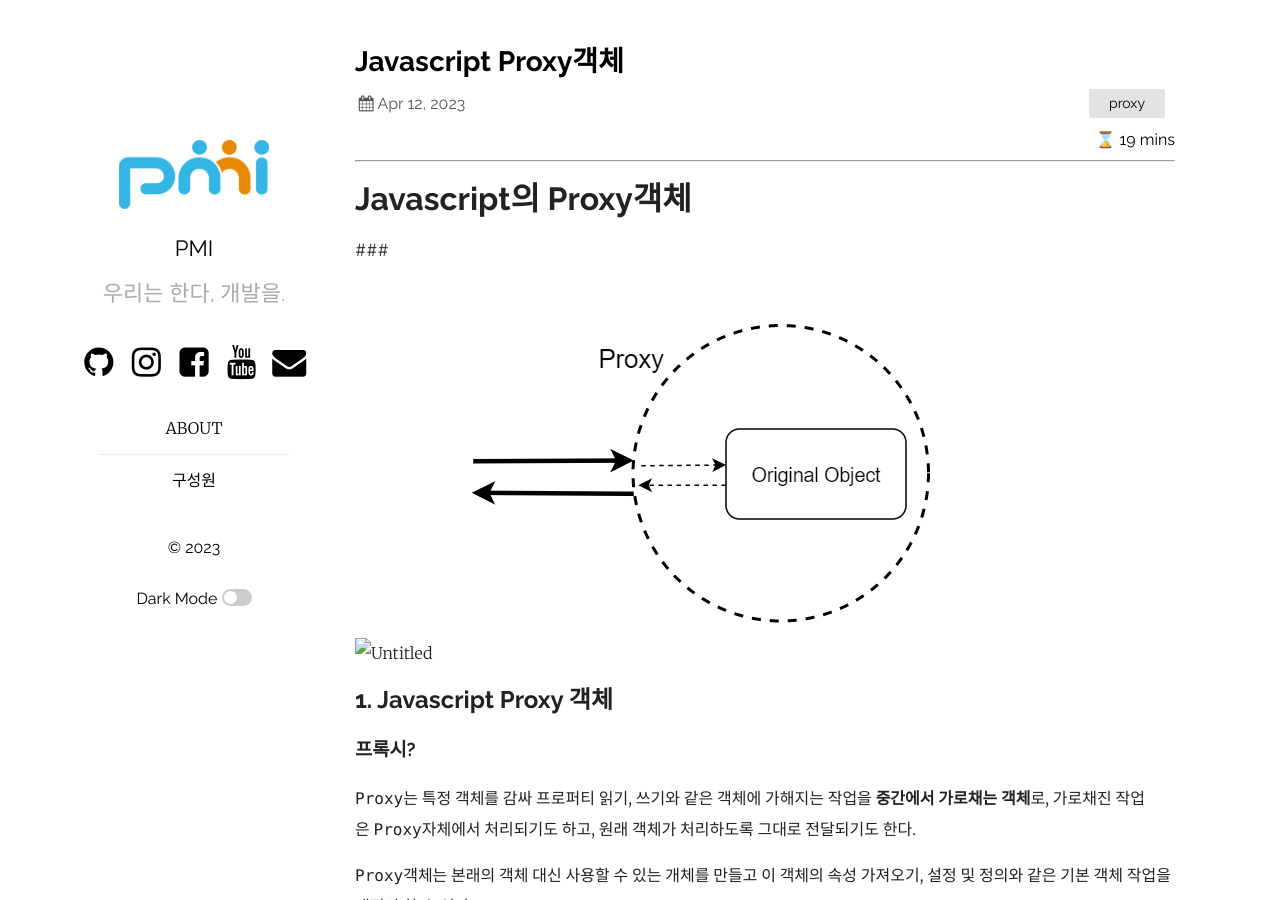
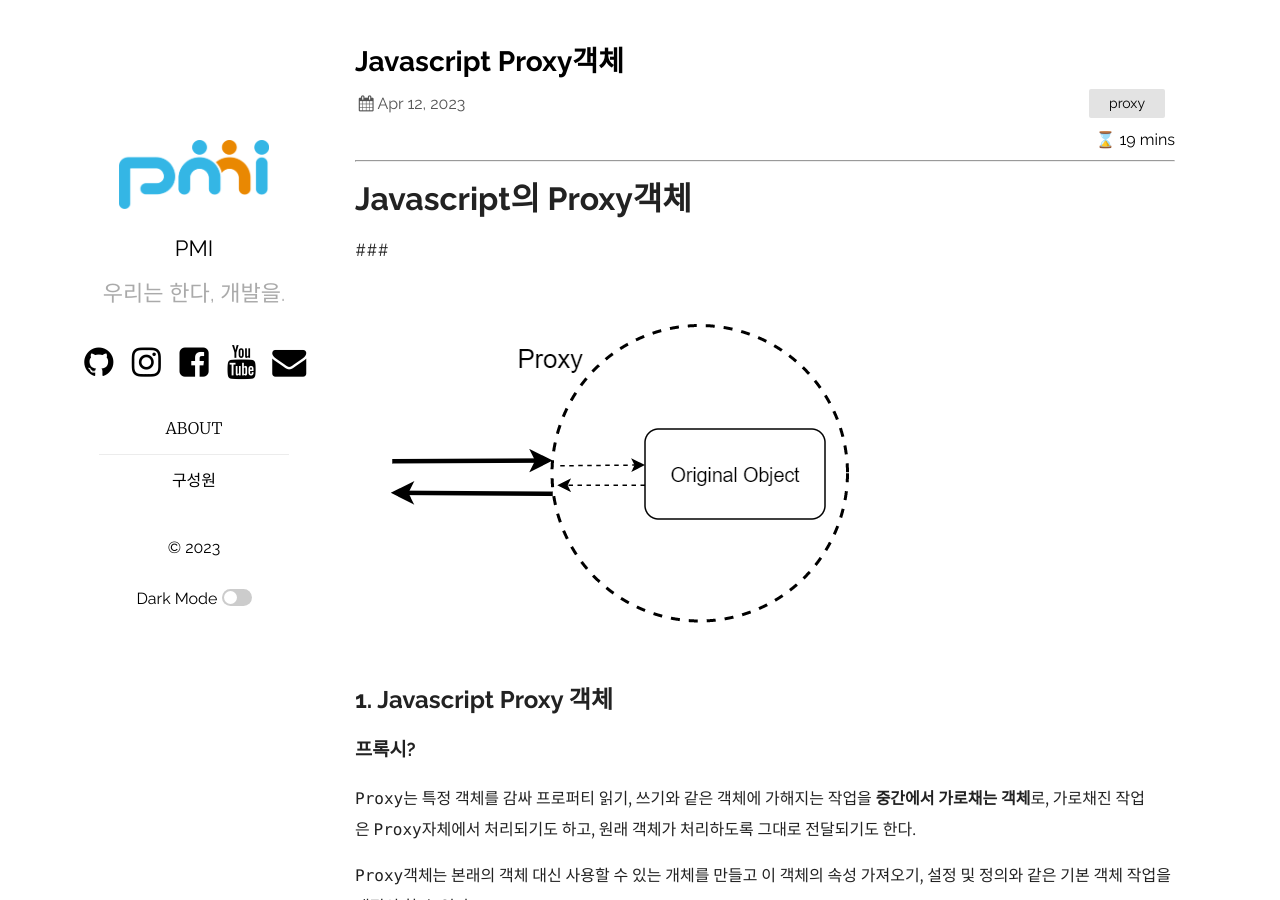
Before and after one commit to pmirnc-dev/pmirnc-dev.github.io, a Jekyll site: the page built from _posts/2023-04-12-Javascript-Proxy.md, in a window 1280 px wide and 900 px high. Built offline with Jekyll 4.4.1, drawn with Linux system fonts in a browser that asks for light colours; comment, search, counter and statistics services are not loaded.

Commit message:
feat: 2023-04-12-Javascript Proxy

```diff
--- a/_posts/2023-04-12-Javascript-Proxy.md
+++ b/_posts/2023-04-12-Javascript-Proxy.md
@@ -13,7 +13,6 @@
 
 ###
 
-![Untitled](Javascript%E1%84%8B%E1%85%B4%20Proxy%E1%84%80%E1%85%A2%E1%86%A8%E1%84%8E%E1%85%A6%2052edab78afc240b68e8623af5032db8f/Untitled.png)
 ![](/assets/images/yrbyeon/proxyObject.png)
 
 ## 1. Javascript Proxy 객체
```
